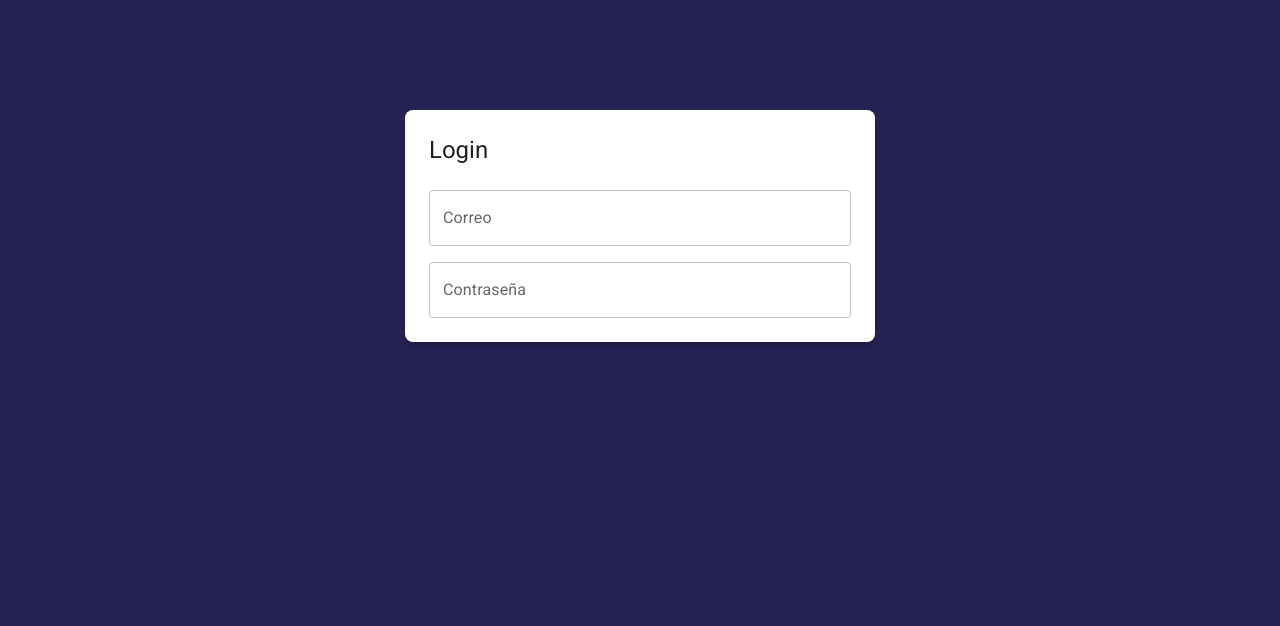
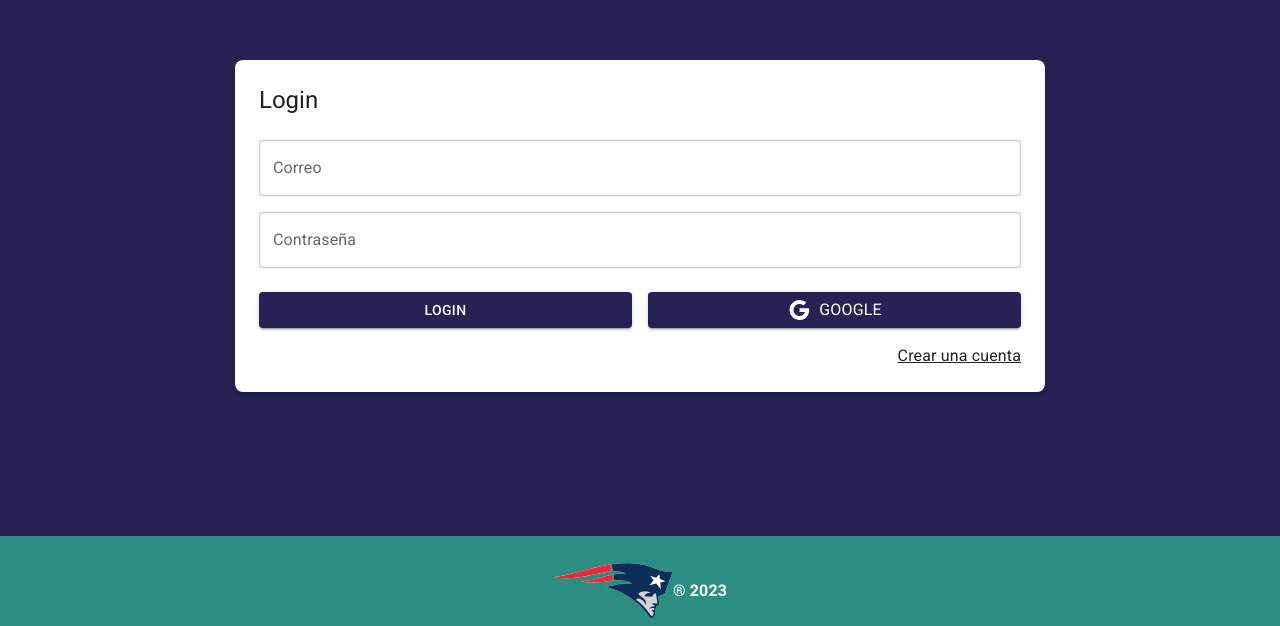
Before and after one commit to josefran14/journal-app, a React (Vite) app: page /auth/login in a window 1280 px wide. Shown: the part 174-800 px from the top of the page. Built offline with nearby package versions, Linux system fonts and the light colour scheme.

Commit message:
Se termino el diseño de la pagina del LoginPage donde se crearon dos botones y creo un link para que nos diriga hacia la pagina del Registe, y a la aplicacion le añadi un foote para que se viera en todas las paginas de la aplicacion a traves del layout

```diff
--- a/src/JournalApp.jsx
+++ b/src/JournalApp.jsx
@@ -1,3 +1,4 @@
+import { Footer } from "./auth/layout/Footer"
 import { AppRouter } from "./router/AppRouter"
 import { AppTheme } from "./theme/AppTheme"
 
@@ -5,6 +6,7 @@
   return (
     <AppTheme>
       <AppRouter/>
+      <Footer/>
     </AppTheme>
   )
 }
--- /dev/null
+++ b/src/auth/layout/Footer.jsx
@@ -0,0 +1,26 @@
+import { Box, Stack, Typography } from "@mui/material";
+import logo from "../../assets/logo.svg"
+
+export const Footer = () => {
+    const date = new Date()
+    const currentYear = date.getFullYear()
+  return (
+    <Box
+      sx={{
+        bgcolor: "#2C8E83",
+        padding: "5px 20px",
+        bottom: 0,
+        height: "90px",
+        position: "absolute",
+        width: "100%",
+      }}
+    >
+      <Stack direction= 'row' justifyContent= 'center' alignItems= 'center' sx={{mt: '20px'}}>
+       <img src= {logo} alt="New England" width='120px' height='60px'/>
+        <Stack>
+          <Typography sx={{color: 'white', fontWeight: '700'}}>® {currentYear}</Typography>
+        </Stack>
+      </Stack>
+    </Box>
+  );
+};
--- a/src/auth/pages/LoginPage.jsx
+++ b/src/auth/pages/LoginPage.jsx
@@ -1,4 +1,6 @@
-import { Grid, TextField, Typography } from "@mui/material"
+import {Link as RouterLink} from "react-router-dom"
+import { Google } from "@mui/icons-material"
+import { Button, Grid, Link, TextField, Typography } from "@mui/material"
 
 export const LoginPage = () => {
   return (
@@ -38,6 +40,33 @@
           fullWidth/>
          </Grid>
 
+         <Grid container spacing={2} sx={{mb: 2, mt: 1}}>
+
+          <Grid item xs={12} sm={6}>
+
+           <Button variant="contained" fullWidth>
+            Login
+           </Button>
+
+          </Grid>
+
+          <Grid item xs={12} sm={6}>
+
+           <Button variant="contained" fullWidth>
+            <Google/>
+            <Typography sx={{ml: 1}}>Google</Typography>
+           </Button>
+
+          </Grid>
+
+         </Grid>
+
+         <Grid container direction= "row" justifyContent= "end">
+            <Link component={RouterLink} color= "inherit" to= "/auth/register">
+             Crear una cuenta
+            </Link>
+         </Grid>
+
         </Grid>
 
       </form>
```
Also changed, not shown: src/assets/logo.svg (added).
